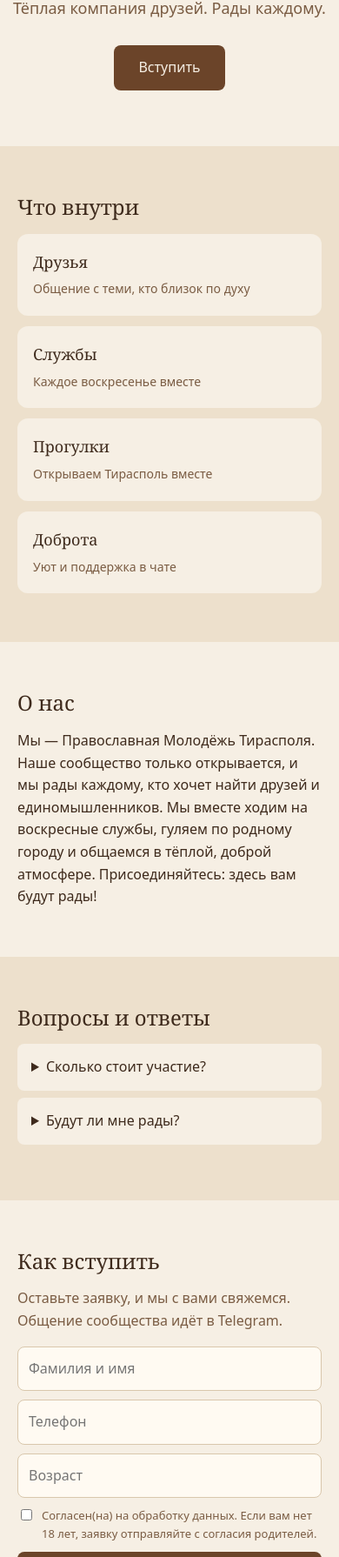
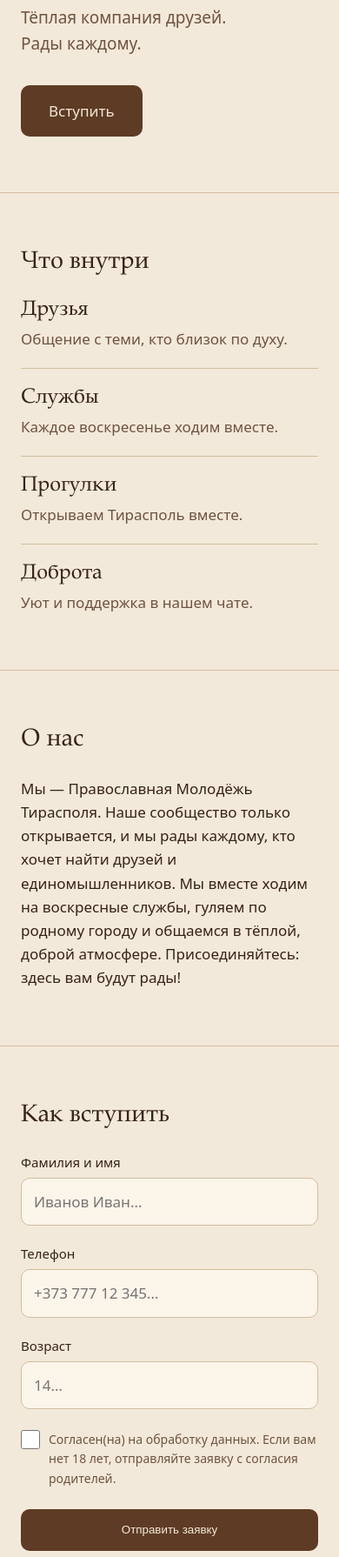
Before and after one commit to vasyagarga1331/Orthodox_Youth_of_Tiraspol-, a plain HTML site: page index.html in a window 390 px wide. Shown: the part 210-2000 px from the top of the page at 87% size. Drawn offline with Linux system fonts and the light colour scheme.

Commit message:
Add files via upload

```diff
--- a/index.html
+++ b/index.html
@@ -2,127 +2,133 @@
 <html lang="ru">
 <head>
 <meta charset="utf-8">
-<meta name="viewport" content="width=device-width, initial-scale=1">
+<meta name="viewport" content="width=device-width, initial-scale=1, viewport-fit=cover">
+<meta name="theme-color" content="#F3E9DA">
+<meta name="color-scheme" content="light">
 <title>Православная Молодёжь Тирасполя</title>
 <meta name="description" content="Тёплая компания друзей в Тирасполе. Воскресные службы, прогулки по городу, общение. Рады каждому.">
 <style>
-:root{--bg:#F6EFE4;--bg2:#EDE0CC;--card:#FFFAF2;--ink:#3E2A1C;--ink2:#7A5C43;--line:#D9C7AC;--brown:#6B4429}
+:root{color-scheme:light;--bg:#F3E9DA;--card:#FBF5EA;--ink:#36231A;--ink2:#6F5340;--line:#D2BE9F;--brown:#5E3B24;--brown2:#4A2D1A;--side:24px;--gap:64px}
+@media (min-width:700px){:root{--gap:96px}}
 *{box-sizing:border-box}
-html{scroll-behavior:smooth;scroll-padding-top:60px}
-body{margin:0;background:var(--bg);color:var(--ink);font:16px/1.6 system-ui,-apple-system,"Segoe UI",Roboto,sans-serif}
-h1,h2{font-family:Georgia,"Times New Roman",serif;font-weight:500;line-height:1.2;margin:0}
-h1{font-size:clamp(30px,7vw,52px)}
-h2{font-size:clamp(24px,5vw,32px);margin-bottom:16px}
-p{margin:0}
-a{color:inherit}
-.wrap{max-width:720px;margin:0 auto;padding:0 20px}
-header{position:sticky;top:0;z-index:5;background:rgba(246,239,228,.94);border-bottom:1px solid var(--line)}
-nav{display:flex;gap:18px;justify-content:center;flex-wrap:wrap;padding:12px 20px;font-size:14px}
-nav a{text-decoration:none;color:var(--ink2)}
-nav a:hover{color:var(--ink)}
-.hero{text-align:center;padding:72px 0 64px}
-.hero p{color:var(--ink2);margin:14px auto 28px;max-width:30em;font-size:18px}
-.btn{display:inline-block;background:var(--brown);color:var(--bg);border:0;border-radius:8px;padding:13px 28px;font:500 16px/1 inherit;text-decoration:none;cursor:pointer}
-.btn:hover{background:#573620}
-:focus-visible{outline:2px solid var(--brown);outline-offset:2px}
-section{padding:56px 0}
-.alt{background:var(--bg2)}
-.grid{display:grid;grid-template-columns:repeat(2,minmax(0,1fr));gap:12px}
-.card{background:var(--bg);border-radius:12px;padding:18px}
-.card b{display:block;font-family:Georgia,serif;font-weight:500;font-size:18px;margin-bottom:4px}
-.card span{color:var(--ink2);font-size:14px}
-details{background:var(--bg);border-radius:8px;margin-bottom:8px;padding:14px 16px}
-summary{cursor:pointer;font-weight:500}
-details p{color:var(--ink2);margin-top:8px}
-form{display:flex;flex-direction:column;gap:10px;max-width:420px}
-input[type=text],input[type=tel],input[type=number]{width:100%;background:var(--card);border:1px solid var(--line);border-radius:8px;padding:12px;font:inherit;color:var(--ink)}
-label.ck{display:flex;gap:8px;font-size:13px;color:var(--ink2);align-items:flex-start}
-.hp{position:absolute;left:-9999px}
-#msg{font-size:14px;min-height:1.4em}
-.sub{color:var(--ink2);margin-bottom:16px}
-footer{padding:28px 0;text-align:center;color:var(--ink2);font-size:13px}
-.rv{opacity:0;transform:translateY(12px);transition:opacity .5s,transform .5s}
-.rv.on{opacity:1;transform:none}
-@media (prefers-reduced-motion:reduce){html{scroll-behavior:auto}.rv{opacity:1;transform:none;transition:none}}
-@media (max-width:420px){.grid{grid-template-columns:1fr}}
+html{scroll-behavior:smooth;-webkit-tap-highlight-color:transparent}
+body{margin:0;background:var(--bg);color:var(--ink);font:17px/1.6 system-ui,-apple-system,"Segoe UI",Roboto,sans-serif;touch-action:manipulation}
+h1,h2,.serif{font-family:"Palatino Linotype",Palatino,"Book Antiqua",Georgia,serif;font-weight:500;margin:0;text-wrap:balance}
+h1{font-size:clamp(36px,9vw,60px);line-height:1.1}
+h2{font-size:clamp(28px,6vw,32px);line-height:1.2;margin-bottom:24px}
+p{margin:0;text-wrap:pretty}
+.wrap{max-width:688px;margin:0 auto;padding:0 var(--side)}
+.skip{position:absolute;left:12px;top:-60px;background:var(--brown);color:var(--bg);padding:10px 14px;border-radius:8px;z-index:10}
+.skip:focus{top:10px}
+:focus-visible{outline:3px solid var(--brown);outline-offset:3px;border-radius:4px}
+[id]{scroll-margin-top:24px}
+
+.hero{padding-top:calc(80px + env(safe-area-inset-top));padding-bottom:var(--gap)}
+.hero p{font-size:19px;color:var(--ink2);margin:16px 0 32px}
+.btn{display:inline-block;background:var(--brown);color:var(--bg);border:0;border-radius:10px;padding:16px 32px;min-height:48px;font:500 17px/1 inherit;text-decoration:none;cursor:pointer;transition:background-color .2s}
+.btn:hover{background:var(--brown2)}
+.btn:active{background:#3A2213}
+.btn[disabled]{opacity:.65;cursor:progress}
+.in{animation:rise .7s ease both}
+.in:nth-child(2){animation-delay:.1s}.in:nth-child(3){animation-delay:.2s}
+@keyframes rise{from{opacity:0;transform:translateY(12px)}to{opacity:1;transform:none}}
+
+section{padding:var(--gap) 0;border-top:1px solid var(--line)}
+section:last-of-type{padding-bottom:calc(var(--gap) + env(safe-area-inset-bottom))}
+.rows{margin:0;padding:0;list-style:none}
+.rows li{display:grid;grid-template-columns:1fr;gap:4px;padding:20px 0;border-bottom:1px solid var(--line)}
+.rows li:first-child{padding-top:0}
+.rows li:last-child{border-bottom:0;padding-bottom:0}
+.rows b{font:500 24px/1.2 "Palatino Linotype",Palatino,Georgia,serif}
+.rows span{color:var(--ink2)}
+@media (min-width:600px){.rows li{grid-template-columns:200px 1fr;align-items:baseline;gap:24px}}
+
+form{display:flex;flex-direction:column;gap:16px;max-width:440px}
+.fld label{display:block;font-weight:500;margin-bottom:6px;font-size:15px}
+input[type=text],input[type=tel],input[type=number]{width:100%;background:var(--card);border:1px solid var(--line);border-radius:10px;padding:13px 14px;font:inherit;color:var(--ink)}
+input[aria-invalid=true]{border-color:#9B2C1F}
+.err{color:#9B2C1F;font-size:14px;margin-top:4px}
+label.ck{display:flex;gap:10px;align-items:flex-start;font-size:14px;color:var(--ink2);cursor:pointer;padding:4px 0}
+label.ck input{width:22px;height:22px;margin:0;flex:none;accent-color:var(--brown)}
+.hp{position:absolute;left:-9999px;width:1px;height:1px;overflow:hidden}
+#msg{font-size:15px;min-height:1.5em}
+
+@media (prefers-reduced-motion:reduce){html{scroll-behavior:auto}.in{animation:none}.btn{transition:none}}
 </style>
 </head>
 <body>
-<header><nav>
-<a href="#about">О нас</a><a href="#inside">Что внутри</a><a href="#faq">Вопросы</a><a href="#join">Вступить</a>
-</nav></header>
+<a class="skip" href="#main">К содержимому</a>
 
-<main>
+<main id="main">
 <div class="wrap hero">
-<h1>Православная Молодёжь Тирасполя</h1>
-<p>Тёплая компания друзей. Рады каждому.</p>
-<a class="btn" href="#join">Вступить</a>
+<h1 class="in">Православная Молодёжь Тирасполя</h1>
+<p class="in">Тёплая компания друзей. Рады каждому.</p>
+<a class="btn in" href="#join">Вступить</a>
 </div>
 
-<section id="inside" class="alt"><div class="wrap rv">
+<section id="inside"><div class="wrap">
 <h2>Что внутри</h2>
-<div class="grid">
-<div class="card"><b>Друзья</b><span>Общение с теми, кто близок по духу</span></div>
-<div class="card"><b>Службы</b><span>Каждое воскресенье вместе</span></div>
-<div class="card"><b>Прогулки</b><span>Открываем Тирасполь вместе</span></div>
-<div class="card"><b>Доброта</b><span>Уют и поддержка в чате</span></div>
-</div></div></section>
+<ul class="rows">
+<li><b>Друзья</b><span>Общение с теми, кто близок по духу.</span></li>
+<li><b>Службы</b><span>Каждое воскресенье ходим вместе.</span></li>
+<li><b>Прогулки</b><span>Открываем Тирасполь вместе.</span></li>
+<li><b>Доброта</b><span>Уют и поддержка в нашем чате.</span></li>
+</ul></div></section>
 
-<section id="about"><div class="wrap rv">
+<section id="about"><div class="wrap">
 <h2>О нас</h2>
 <p>Мы — Православная Молодёжь Тирасполя. Наше сообщество только открывается, и мы рады каждому, кто хочет найти друзей и единомышленников. Мы вместе ходим на воскресные службы, гуляем по родному городу и общаемся в тёплой, доброй атмосфере. Присоединяйтесь: здесь вам будут рады!</p>
 </div></section>
 
-<section id="faq" class="alt"><div class="wrap rv">
-<h2>Вопросы и ответы</h2>
-<details><summary>Сколько стоит участие?</summary><p>Нисколько, просто дружелюбная компания.</p></details>
-<details><summary>Будут ли мне рады?</summary><p>Конечно, мы рады всем братьям и сёстрам.</p></details>
-</div></section>
-
-<section id="join"><div class="wrap rv">
+<section id="join"><div class="wrap">
 <h2>Как вступить</h2>
-<p class="sub">Оставьте заявку, и мы с вами свяжемся. Общение сообщества идёт в Telegram.</p>
 <form id="f" novalidate>
-<input type="text" id="name" name="name" placeholder="Фамилия и имя" autocomplete="name" required>
-<input type="tel" id="phone" name="phone" placeholder="Телефон" autocomplete="tel" required>
-<input type="number" id="age" name="age" placeholder="Возраст" min="5" max="99" inputmode="numeric" required>
-<input class="hp" type="text" id="site" name="site" tabindex="-1" autocomplete="off" aria-hidden="true">
-<label class="ck"><input type="checkbox" id="agree" required> Согласен(на) на обработку данных. Если вам нет 18 лет, заявку отправляйте с согласия родителей.</label>
+<div class="fld"><label for="name">Фамилия и имя</label>
+<input type="text" id="name" name="name" placeholder="Иванов Иван…" autocomplete="name" aria-describedby="e-name" required><div class="err" id="e-name"></div></div>
+<div class="fld"><label for="phone">Телефон</label>
+<input type="tel" id="phone" name="phone" placeholder="+373 777 12 345…" autocomplete="tel" inputmode="tel" spellcheck="false" aria-describedby="e-phone" required><div class="err" id="e-phone"></div></div>
+<div class="fld"><label for="age">Возраст</label>
+<input type="number" id="age" name="age" placeholder="14…" min="5" max="99" inputmode="numeric" autocomplete="off" aria-describedby="e-age" required><div class="err" id="e-age"></div></div>
+<div class="hp" aria-hidden="true"><label for="site">Не заполняйте это поле</label><input type="text" id="site" name="site" tabindex="-1" autocomplete="off"></div>
+<div><label class="ck"><input type="checkbox" id="agree" aria-describedby="e-agree"><span>Согласен(на) на обработку данных. Если вам нет 18 лет, отправляйте заявку с согласия родителей.</span></label><div class="err" id="e-agree"></div></div>
 <button class="btn" type="submit" id="send">Отправить заявку</button>
-<div id="msg" role="status"></div>
+<div id="msg" role="status" aria-live="polite"></div>
 </form>
 </div></section>
 </main>
 
-<footer>Православная Молодёжь Тирасполя</footer>
-
 <script>
-var WORKER_URL = "https://lingering-base-f179.vasyagarga1331.workers.dev/"; // адрес Cloudflare Worker
+var WORKER_URL = "https://ВАШ-WORKER.ВАШ-АККАУНТ.workers.dev"; // адрес Cloudflare Worker
 
 var f = document.getElementById("f"), msg = document.getElementById("msg"), btn = document.getElementById("send");
+
+function setErr(id, text) {
+  var el = document.getElementById(id), key = id.slice(2), input = document.getElementById(key);
+  el.textContent = text || "";
+  if (input && input.type !== "checkbox") input.setAttribute("aria-invalid", text ? "true" : "false");
+  return text ? input : null;
+}
+
 f.addEventListener("submit", function (e) {
   e.preventDefault();
-  var d = {
-    name: f.name.value.trim(), phone: f.phone.value.trim(), age: f.age.value.trim(),
-    site: f.site.value
-  };
-  if (!d.name || !d.phone || !d.age) { msg.textContent = "Заполните все поля."; return; }
-  if (!/^[+\d\s()\-]{6,20}$/.test(d.phone)) { msg.textContent = "Проверьте номер телефона."; return; }
-  if (!document.getElementById("agree").checked) { msg.textContent = "Поставьте галочку согласия."; return; }
+  msg.textContent = "";
+  var d = { name: f.name.value.trim(), phone: f.phone.value.trim(), age: f.age.value.trim(), site: f.site.value };
+  var age = Number(d.age);
+  var bad = [
+    setErr("e-name", d.name.length < 3 ? "Введите фамилию и имя." : ""),
+    setErr("e-phone", /^[+\d\s()\-]{6,20}$/.test(d.phone) ? "" : "Введите номер, например +373 777 12 345."),
+    setErr("e-age", age >= 5 && age <= 99 ? "" : "Введите возраст числом."),
+    setErr("e-agree", document.getElementById("agree").checked ? "" : "Поставьте галочку согласия.")
+  ].filter(Boolean);
+  if (document.getElementById("e-agree").textContent) bad.push(document.getElementById("agree"));
+  if (bad.length) { bad[0].focus(); return; }
+
   btn.disabled = true; msg.textContent = "Отправляем…";
   fetch(WORKER_URL, { method: "POST", headers: { "Content-Type": "application/json" }, body: JSON.stringify(d) })
     .then(function (r) { if (!r.ok) throw 0; f.reset(); msg.textContent = "Заявка отправлена. Мы свяжемся с вами."; })
-    .catch(function () { msg.textContent = "Не удалось отправить заявку. Попробуйте ещё раз позже."; })
+    .catch(function () { msg.textContent = "Не удалось отправить заявку. Проверьте интернет и нажмите кнопку ещё раз."; })
     .then(function () { btn.disabled = false; });
 });
-
-var els = document.querySelectorAll(".rv");
-if ("IntersectionObserver" in window) {
-  var io = new IntersectionObserver(function (a) {
-    a.forEach(function (x) { if (x.isIntersecting) { x.target.classList.add("on"); io.unobserve(x.target); } });
-  }, { threshold: .12 });
-  els.forEach(function (el) { io.observe(el); });
-} else { els.forEach(function (el) { el.classList.add("on"); }); }
 </script>
 </body>
 </html>
```
